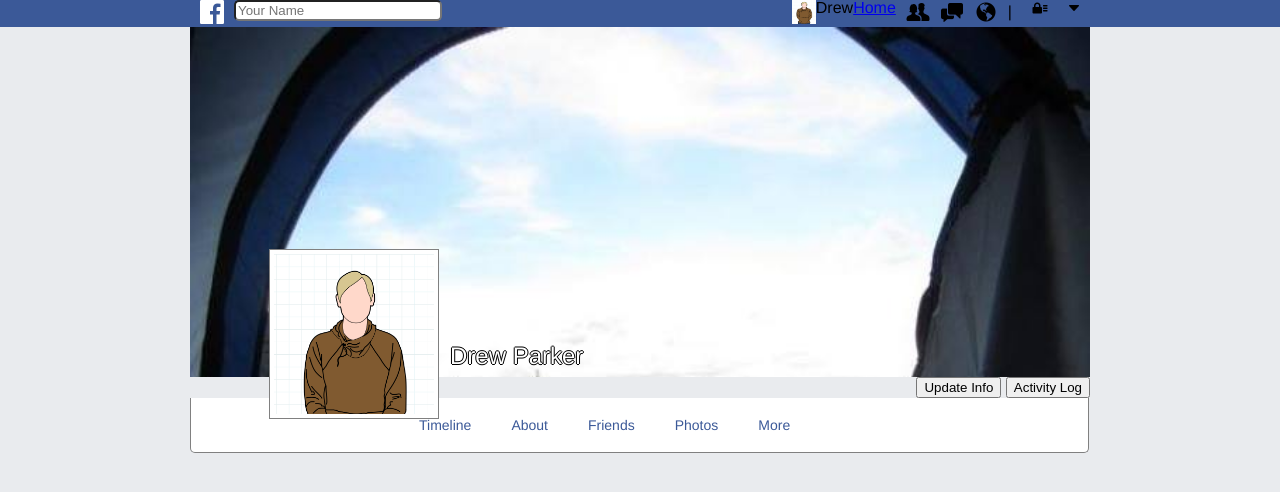
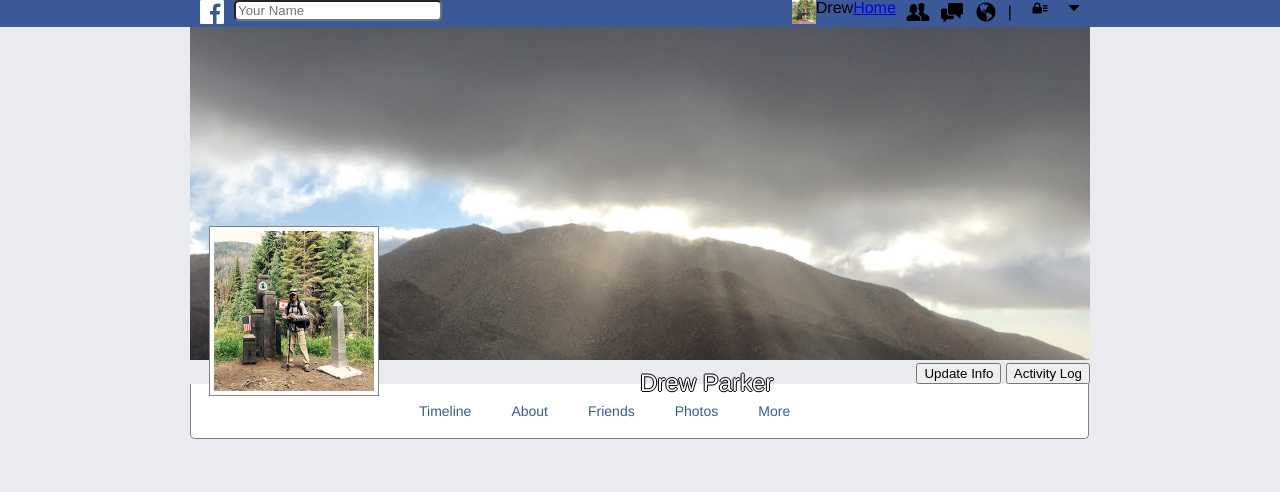
Before and after one commit to drewcoparker/facebook-mockup, a plain HTML site: page index.html in a window 1280 px wide. Drawn offline with Linux system fonts and the light colour scheme.

Commit message:
First commit of v2 using different imgs and positioning approach

```diff
--- a/index.html
+++ b/index.html
@@ -26,7 +26,7 @@
           <div id="right-header">
             <!-- Avatar, name, home, social icons, lock, down arrow -->
             <div id="small-avatar">
-              <img src="drew.png">
+              <img src="drew-pct.jpg">
             </div>
 
             <!-- Name -->
@@ -53,19 +53,21 @@
         camera up in the top corner (???) -->
         <!-- Big photo -->
         <div id="big-photo">
-          <img src="big_background.jpg">
+          <img src="big-photo.jpg">
         </div>
 
         <div id="cover-photo-lower">
           <div id="big-avatar">
-            <img src="drew.png">
+            <img src="drew-pct.jpg">
           </div>
+
           <div id="cover-photo-right">
             <div id="cover-avatar-name">Drew Parker</div>
             <div id="cover-buttons">
               <button>Update Info</button>
               <button>Activity Log</button>
             </div>
+
             <div id="cover-menu">
               <li class="cover-menu-item">Timeline</li>
               <li class="cover-menu-item">About</li>
@@ -74,6 +76,7 @@
               <li class="cover-menu-item">More</li>
             </div>
           </div>
+
         </div>
       </div>
 
--- a/styles.css
+++ b/styles.css
@@ -58,6 +58,10 @@ img {
   width: 24px;
 }
 
+#menu-avatar-name {
+  float: left;
+}
+
 /*A catch all for the 3 social icon divs*/
 .social-icon {
   height: 24px;
@@ -102,6 +106,7 @@ img {
   max-width: 900px;
   margin: auto;
   width: 100%;
+  position: relative;
 }
 
 #big-photo {
@@ -120,8 +125,8 @@ img {
   border: solid #fff 4px;
   overflow: hidden;
   position: absolute;
-  top: 250px;
-  left: 270px;
+  top: 200px;
+  left: 20px;
   outline: solid gray 1px;
 }
 
@@ -134,15 +139,12 @@ img {
   text-shadow: -1px 0 black, 0 1px black, 1px 0 black, 0 -1px black;
 }
 
-#menu-avatar-name {
-  float: left;
-}
+
 
 #cover-buttons {
   float: right;
-  position: relative;
+  /*position: relative;*/
   /*margin-bottom: 170px;*/
-
 }
 
 #cover-menu {
```
Also changed, not shown: big-photo.jpg (added), drew-pct.jpg (added).
